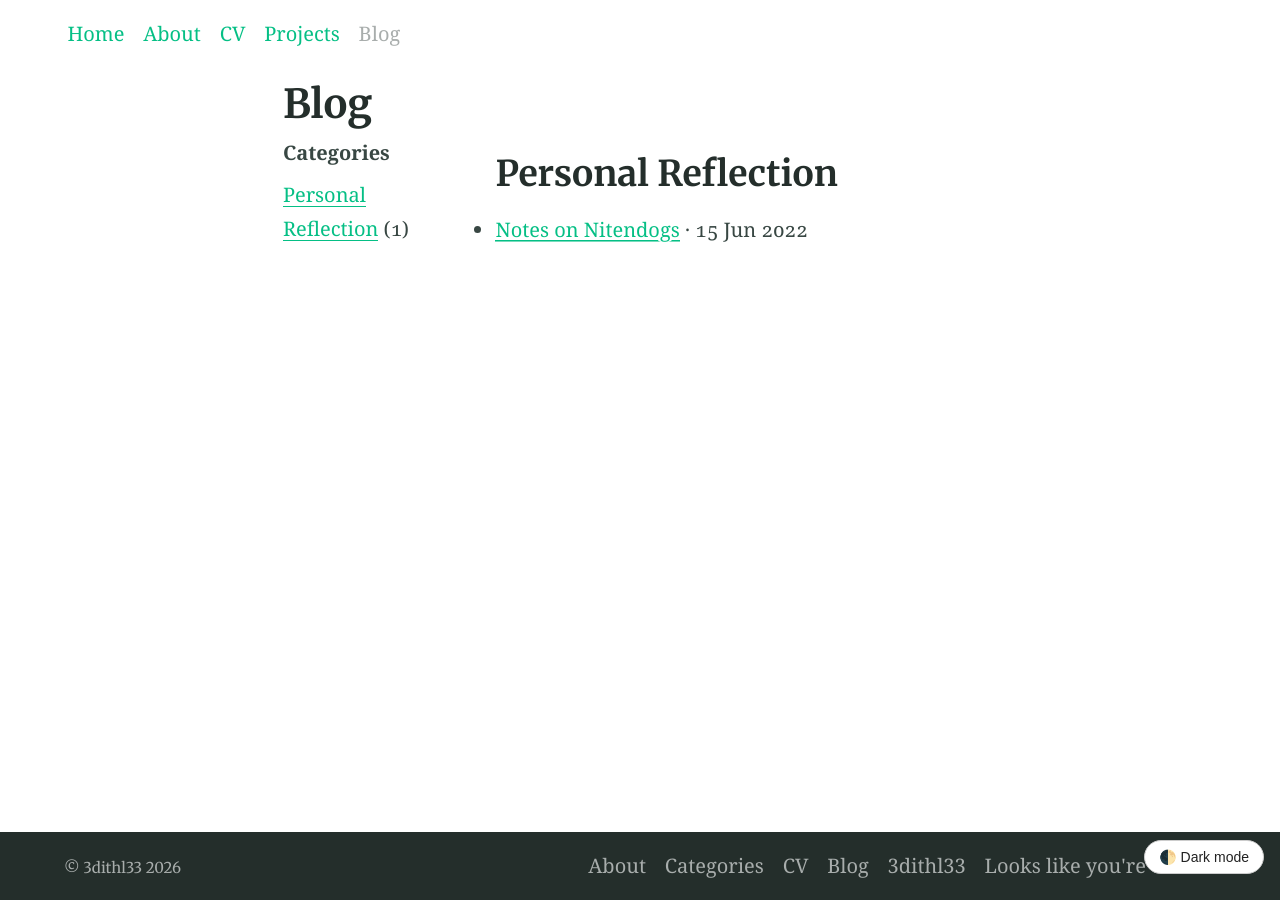
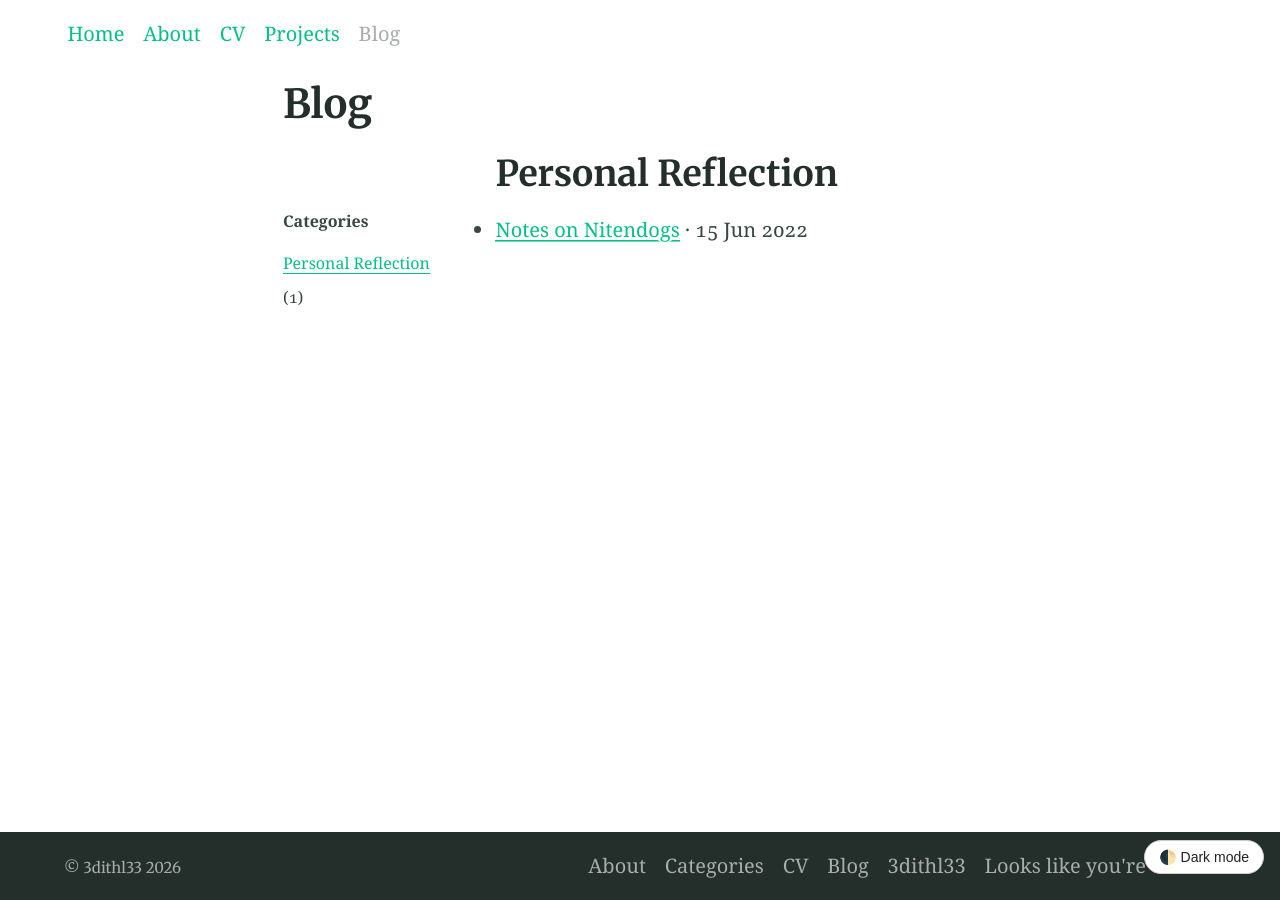
Before and after one commit to 3dithl33/3dithl33.github.io, a Jekyll site: the page built from blog/index.html, in a window 1280 px wide. Built offline with Jekyll 4.4.1, drawn with Linux system fonts in a browser that asks for light colours; the list of posts is cut into pages by our own code.

Commit message:
Update site-before-start.html

```diff
--- a/_includes/site-before-start.html
+++ b/_includes/site-before-start.html
@@ -11,7 +11,7 @@
     background: #fff; color: #222; font: 14px sans-serif; cursor: pointer;
   }
 .blog-index { display: grid; grid-template-columns: 170px 1fr; gap: 2.5rem; }
-.blog-index__side { position: sticky; top: 1rem; align-self: start; }
+.blog-index__side { position: sticky; top: 6rem; align-self: start; margin-top: 4rem; font-size: 0.8em; }
 .blog-index__side ul { list-style: none; padding: 0; margin: .5rem 0 0; }
 .blog-index__side li { margin-bottom: .4rem; }
 .blog-index__side a.active { font-weight: bold; text-decoration: none; }
```
